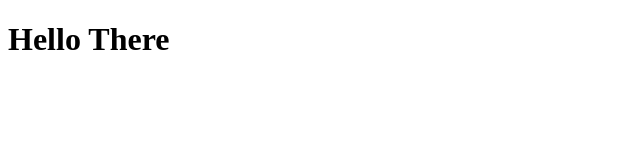
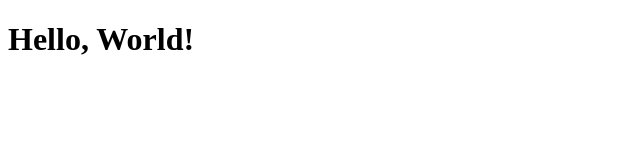
Before and after one commit to vdv-boolean/htmlcss-hello, a plain HTML site: page index.html in a window 1280 px wide. Shown: the full height of the page, 0-640 px from the left. Drawn offline with Linux system fonts and the light colour scheme.

Commit message:
Change h1

```diff
--- a/index.html
+++ b/index.html
@@ -8,6 +8,6 @@
 </head>
 <body>
     <!--Heading-->
-    <h1>Hello There</h1>
+    <h1>Hello, World!</h1>
 </body>
 </html>
```
